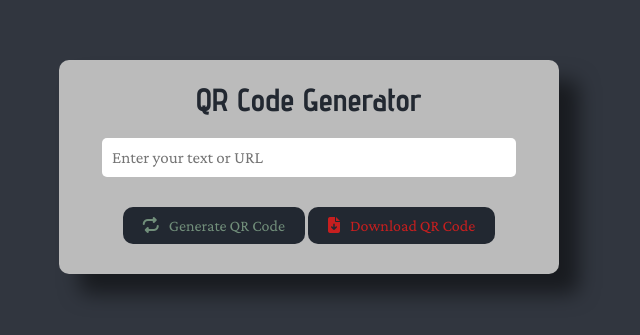
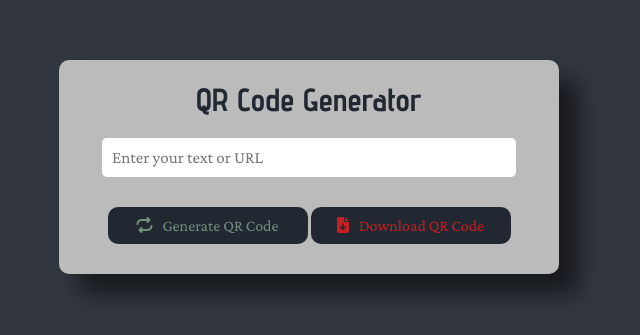
Before and after one commit to HarunUYGUC/QR-Code-Generator, a plain HTML site: page index.html in a window 1280 px wide. Shown: the part 233-568 px from the top of the page, without its empty margins (331-971 px from the left). Drawn offline with nearby package versions, Linux system fonts and the light colour scheme.

Commit message:
Correction 2

```diff
--- a/style.css
+++ b/style.css
@@ -12,6 +12,7 @@ body {
     justify-content: center;
     align-items: center;
     height: 100vh;
+    padding: 10px;
 }
 
 .qr-app {
@@ -67,6 +68,7 @@ h1 {
     cursor: pointer;
     font-size: 16px;
     margin: 10px 0;
+    width: 200px;
 }
 
 #generate-btn {
```
